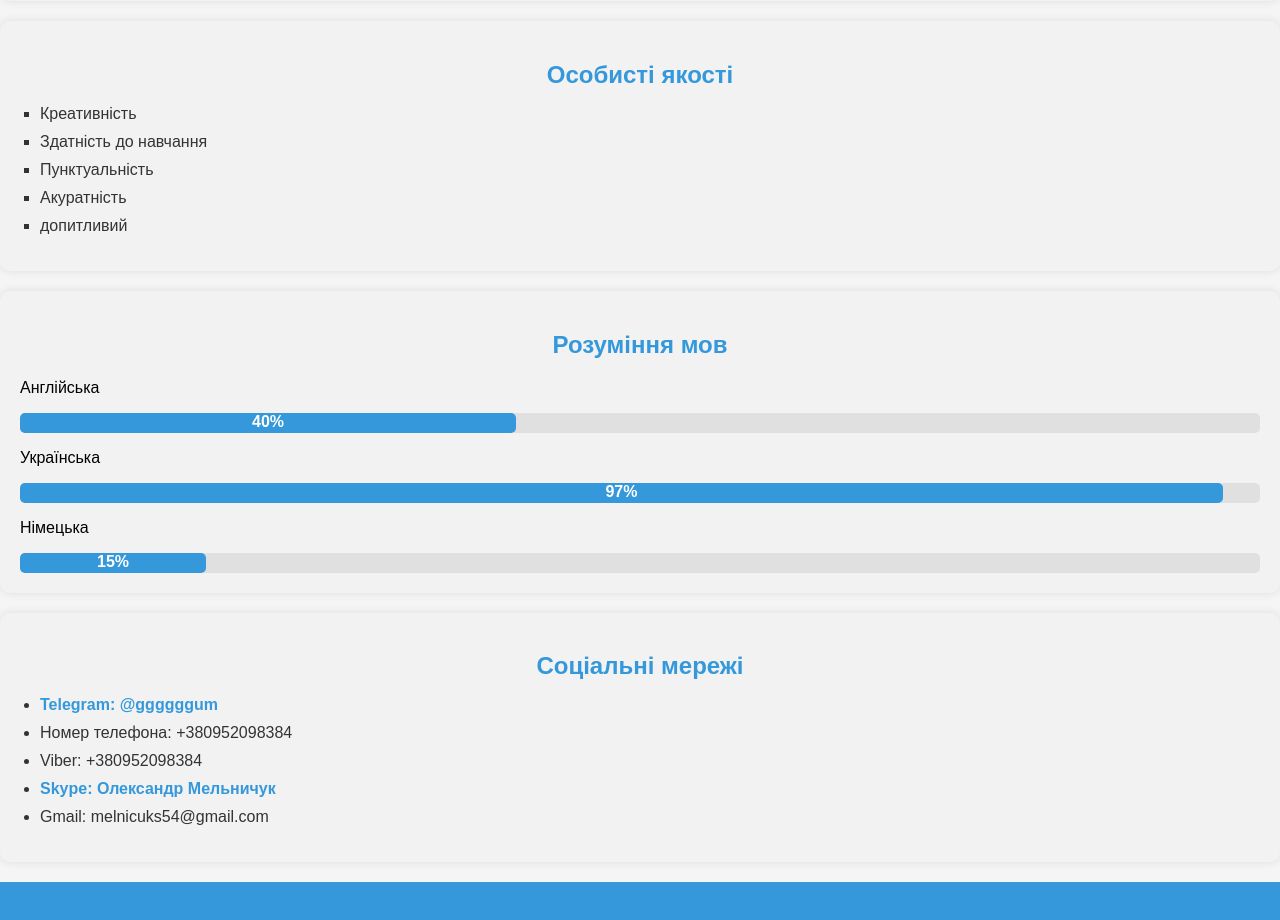
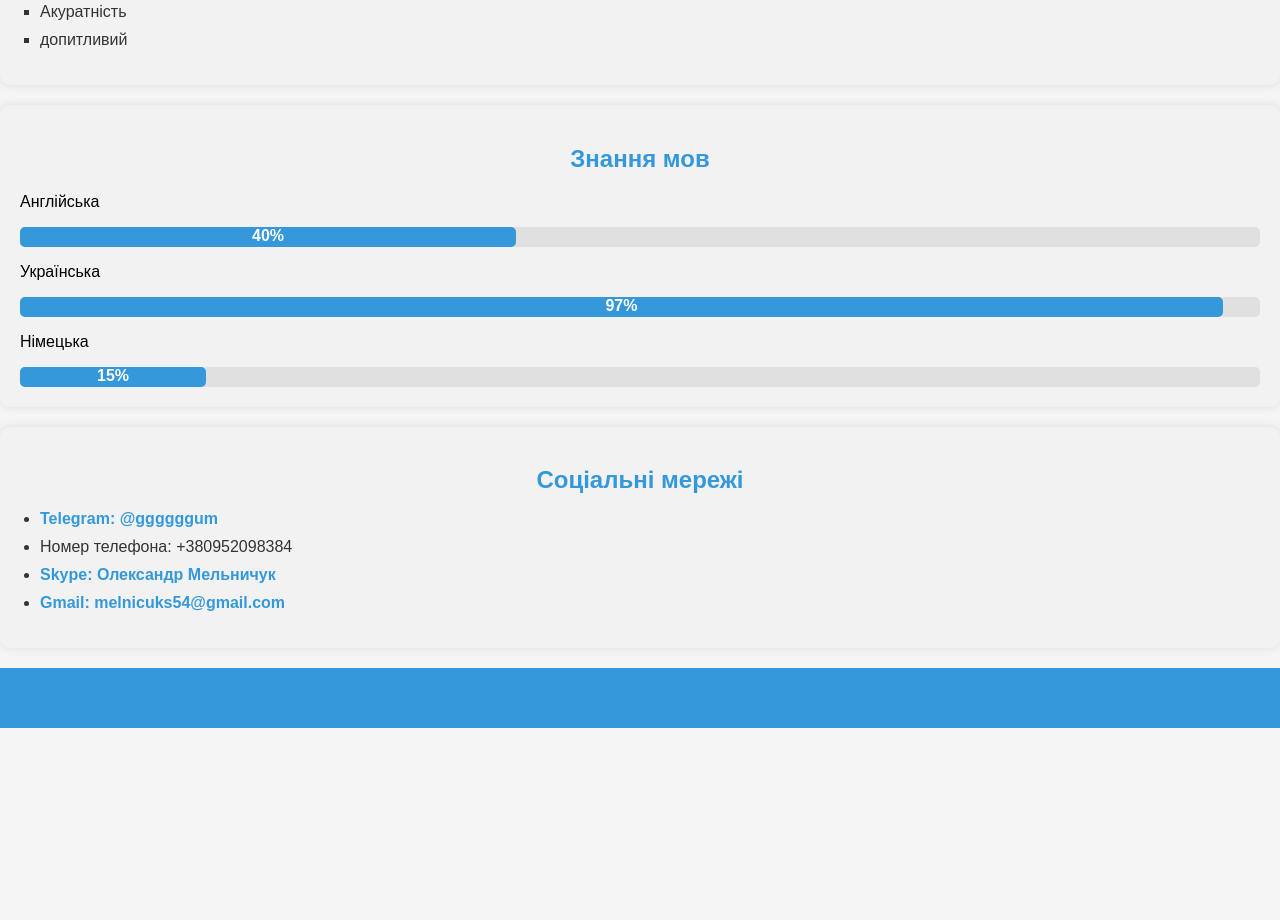
Before and after one commit to Melnichuk2/HTML-CSS, a plain HTML site: page index.html in a window 1280 px wide. Shown: the part 1390-2310 px from the top of the page. After the commit the page ends 2118 px from the top, so only its background shows below. Drawn offline with Linux system fonts and the light colour scheme.

Commit message:
Update index.html

```diff
--- a/index.html
+++ b/index.html
@@ -10,7 +10,7 @@
     <header>
         <h1>Мельничук Олександр</h1>
         <h2>Веб-розробник</h2>
-        <img src="photo228.jpg" alt="Зображення профілю">
+        <img src=photo228.jpg" alt="Зображення профілю">
     </header>
     <nav>
         <ul>
@@ -84,7 +84,7 @@
     </section>
 
     <section id="language" class = "language">
-      <h2>Розуміння мов</h2>
+      <h2>Знання мов</h2>
       <div class="language-item">
         <p class="language-label">Англійська</p>
         <div class="progress-bar">
@@ -110,9 +110,8 @@
         <ul>
             <li><a href="https://t.me/ggggggum">Telegram: @ggggggum</a></li>
             <li>Номер телефона: +380952098384</li>
-            <li>Viber: +380952098384</li>
             <li><a href ="https://join.skype.com/invite/GekBh5j9x7os">Skype: Олександр Мельничук </a></li>
-            <li>Gmail: melnicuks54@gmail.com</li>
+            <li><a href= "mailto:melnicuks54@gmail.com">Gmail: melnicuks54@gmail.com</a>
         </ul>
     </section>
     <header></header>
```
